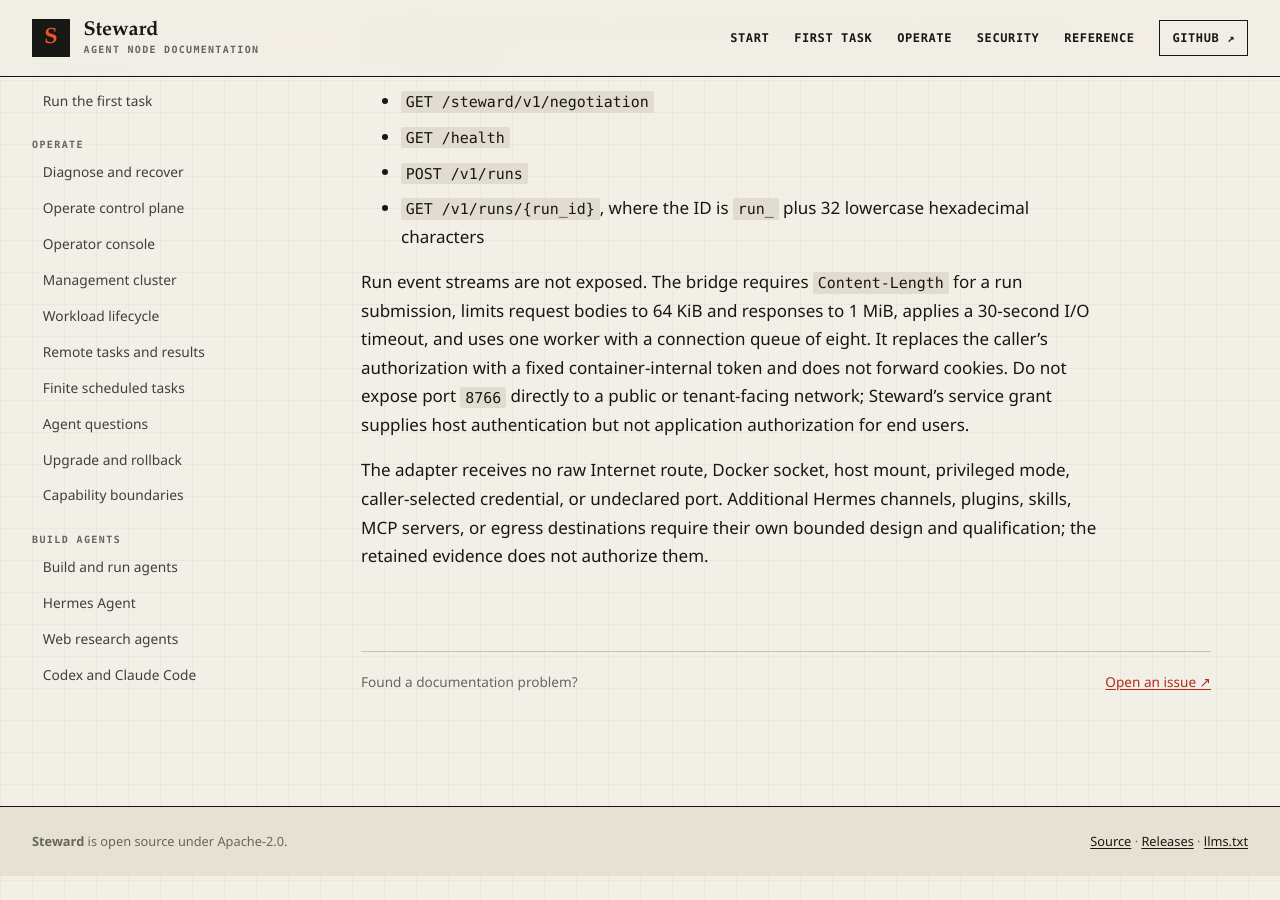
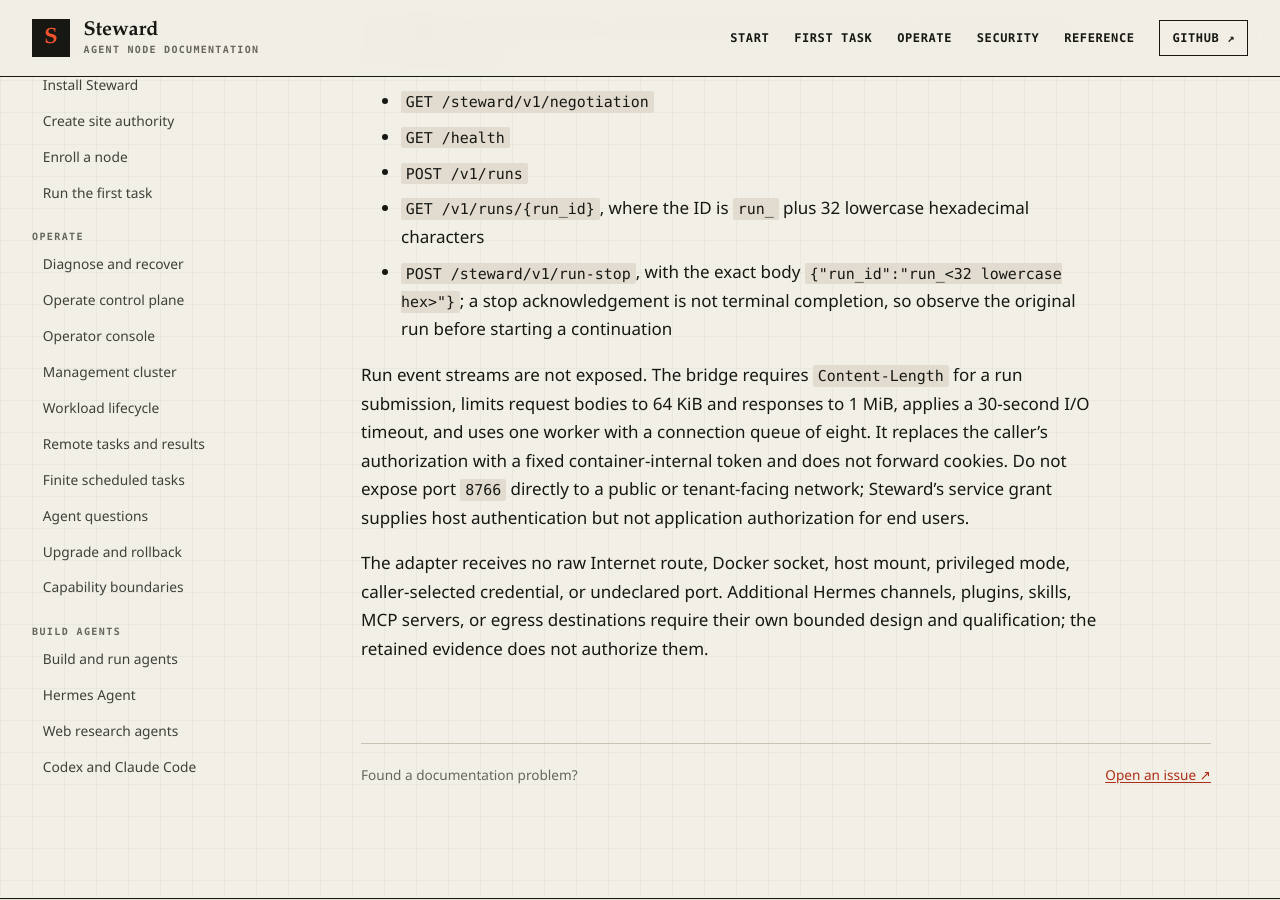
Before and after one commit to hardrails/steward, a Jekyll site: the page built from docs/guides/hermes-agent.md, in a window 1280 px wide and 900 px high, scrolled down 17072 px. Built offline with Jekyll 4.4.1, drawn with Linux system fonts in a browser that asks for light colours.

Commit message:
Keep the Hermes service guide aligned with the qualified stop route
Constraint: Stop acknowledgement is not proof of terminal execution.
Confidence: high
Scope-risk: narrow

```diff
--- a/docs/guides/hermes-agent.md
+++ b/docs/guides/hermes-agent.md
@@ -637,6 +637,9 @@ exposes this fixed allowlist:
 - `POST /v1/runs`
 - `GET /v1/runs/{run_id}`, where the ID is `run_` plus 32 lowercase hexadecimal
   characters
+- `POST /steward/v1/run-stop`, with the exact body
+  `{"run_id":"run_<32 lowercase hex>"}`; a stop acknowledgement is not terminal
+  completion, so observe the original run before starting a continuation
 
 Run event streams are not exposed. The bridge requires `Content-Length` for a run
 submission, limits request bodies to 64 KiB and responses to 1 MiB, applies a
```
